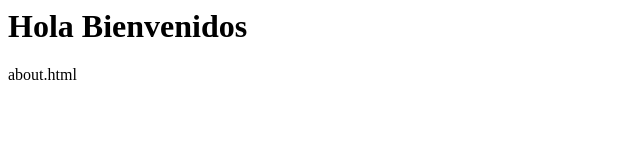
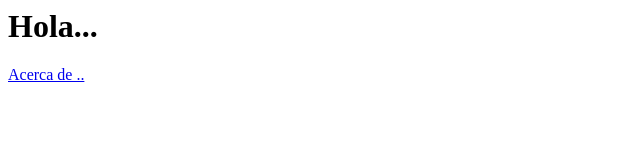
Before and after one commit to Rosbin16/webproject, a plain HTML site: page index.html in a window 1280 px wide. Shown: the whole page, without its empty margins (0-640 px from the left). Drawn offline with Linux system fonts and the light colour scheme.

Commit message:
actualiza prro

```diff
--- a/index.html
+++ b/index.html
@@ -8,13 +8,13 @@
 	<body>
 
 		<h1>
-			Hola Bienvenidos
+			Hola...
 		</h1>
 
 	</body>
 
 	<A>
-		about.html
+		 <a href="about.html ">Acerca de ..</a>
     </A>
 
 
```
Also changed, not shown: about.html (+0 -2 lines).
